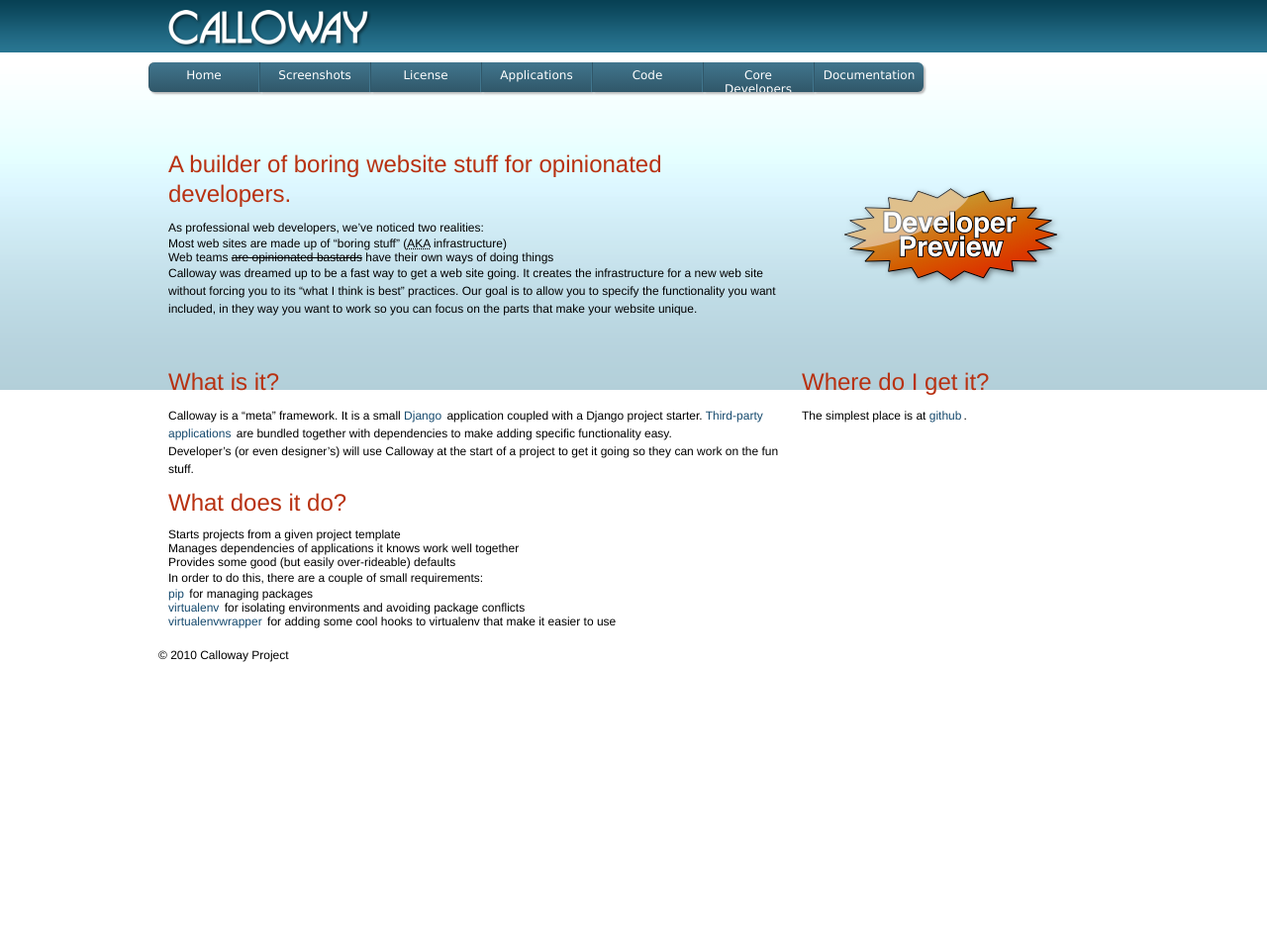
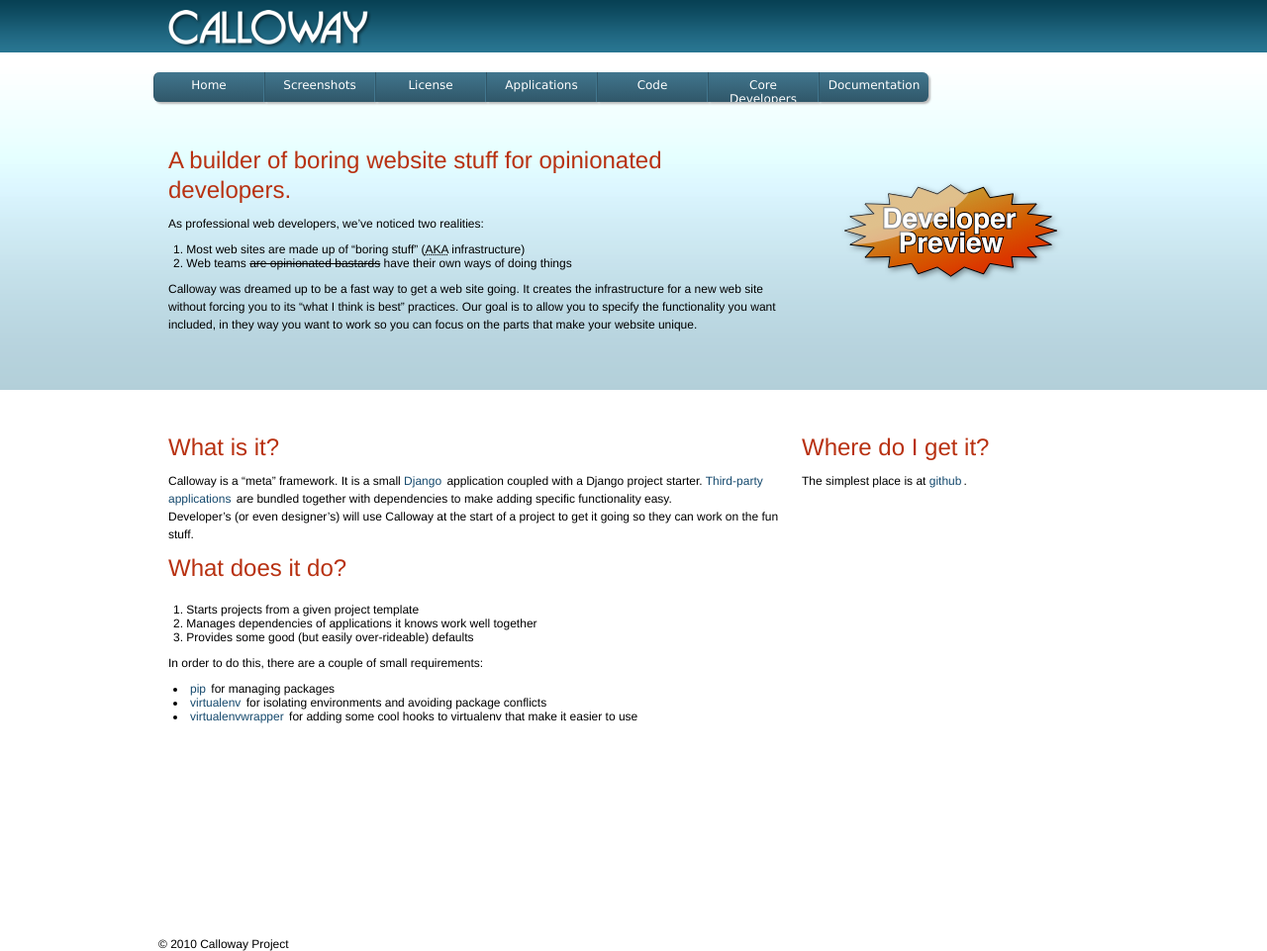
Before and after one commit to callowayproject/callowaysite, a Django app: template templates/homepage.html in a window 1280 px wide. Shown: the whole page at 99% size. Before the commit the page ends 669 px from the top, so only its background shows below. Run offline with Django 3.2, Linux system fonts and the light colour scheme; the template is opened without the code that fills it, so the values that code supplies are empty.

Commit message:
Migrated some css changes into the correct file

```diff
--- a/static/css/master.css
+++ b/static/css/master.css
@@ -25,7 +25,9 @@ em{font-style:oblique;}
 .w620{width:620px;}
 .w300{width:300px;}
 
+.h500{height:500px;}
 .h300{height:300px;}
+.h250{height:250px;}
 
 /* global classes - keep at bottom to override */
 .left{float:left;}
@@ -136,7 +138,7 @@ a:link, a:visited, a:hover, a:active {
 ul#nav {
     opacity: 1;
     margin: 0;
-    height: 2em;
+/*    height: 2em;*/
     font-size: 1em;
     margin: 0 auto 2em auto;
 /*    width: 660px; */
@@ -201,3 +203,15 @@ ul#nav li:hover, #header li.current {
 ul#nav li:hover a, #header li.current a {
     color: #eecbb2;
 }
+
+ol, ul {
+    padding: 10px 5px;
+}
+
+ol li {
+    list-style: decimal inside;
+}
+
+ul li {
+    list-style: disc inside;
+}
```
